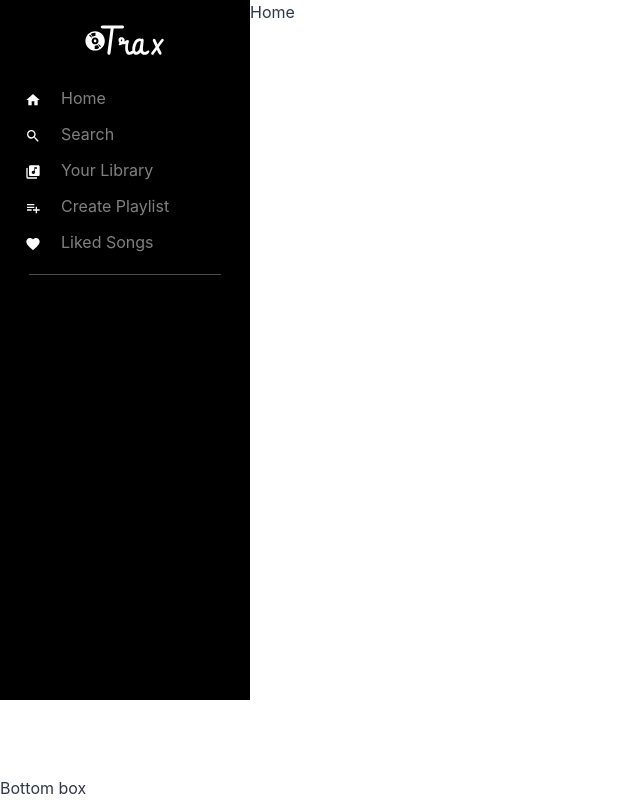
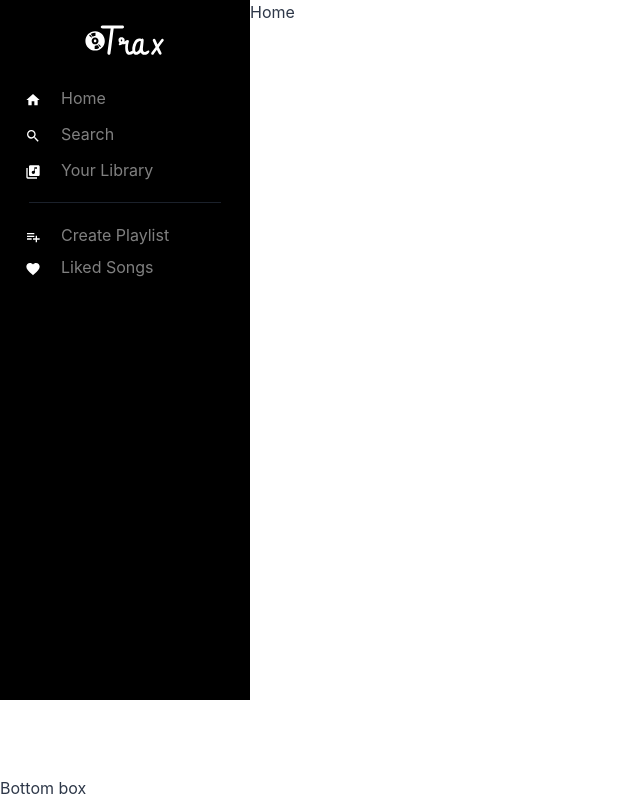
Before and after one commit to simonbeirouti/fullstack-next-musicapp, a Next.js app: page / in a window 1280 px wide. Shown: the whole page, without its empty margins (0-640 px from the left). Built offline with nearby package versions, Linux system fonts and the light colour scheme.

Commit message:
create links and add component

```diff
--- a/components/sidebar.tsx
+++ b/components/sidebar.tsx
@@ -1,14 +1,9 @@
 import Image from 'next/image'
-import Link from 'next/link'
 import {
     Box,
     List,
-    ListItem,
-    ListIcon,
     Center,
-    Divider,
-    LinkBox,
-    LinkOverlay
+    Divider
 } from "@chakra-ui/layout"
 import {
     MdHome,
@@ -17,6 +12,8 @@ import {
     MdPlaylistAdd,
     MdFavorite
 } from "react-icons/md"
+
+import MenuItem from './menuItem'
 
 const navMenu =
     [
@@ -34,8 +31,10 @@ const navMenu =
             name: "Your Library",
             icon: MdLibraryMusic,
             route: "/library"
-        },
-        {
+        }]
+
+const musicMenu = [
+    {
             name: "Create Playlist",
             icon: MdPlaylistAdd,
             route: "/playlist"
@@ -43,9 +42,9 @@ const navMenu =
         {
             name: "Liked Songs",
             icon: MdFavorite,
-            route: "/liked"
-        },
-    ]
+            route: "/favorites"
+    }
+]
 
 export default function sidebar() {
   return (
@@ -65,22 +64,28 @@ export default function sidebar() {
             <Box marginBottom="20px">
                 <List spacing={3}>
                     {navMenu.map(menu => (
-                        <ListItem paddingX="20px" fontSize="16px" key={menu.name}>
-                            <LinkBox>
-                                <Link href={menu.route}>
-                                    <LinkOverlay>
-                                    <ListIcon as={menu.icon} color="white" marginRight="20px" />
-                                    {menu.name}
-                                    </LinkOverlay>
-                                </Link>
-                            </LinkBox>
-                        </ListItem>
+                        <MenuItem
+                            name={menu.name}
+                            icon={menu.icon}
+                            route={menu.route}
+                        />
                     ))}
                 </List>
             </Box>
             <Center>
-                <Divider width="80%"/>
+                <Divider width="80%" color="gray.800" />
             </Center>
+            <Box marginTop="20px">
+                <List spacing={2}>
+                    {musicMenu.map(menu => (
+                        <MenuItem
+                            name={menu.name}
+                            icon={menu.icon}
+                            route={menu.route}
+                        />
+                    ))}
+                </List>
+            </Box>
         </Box>
     </Box>
   )
```
